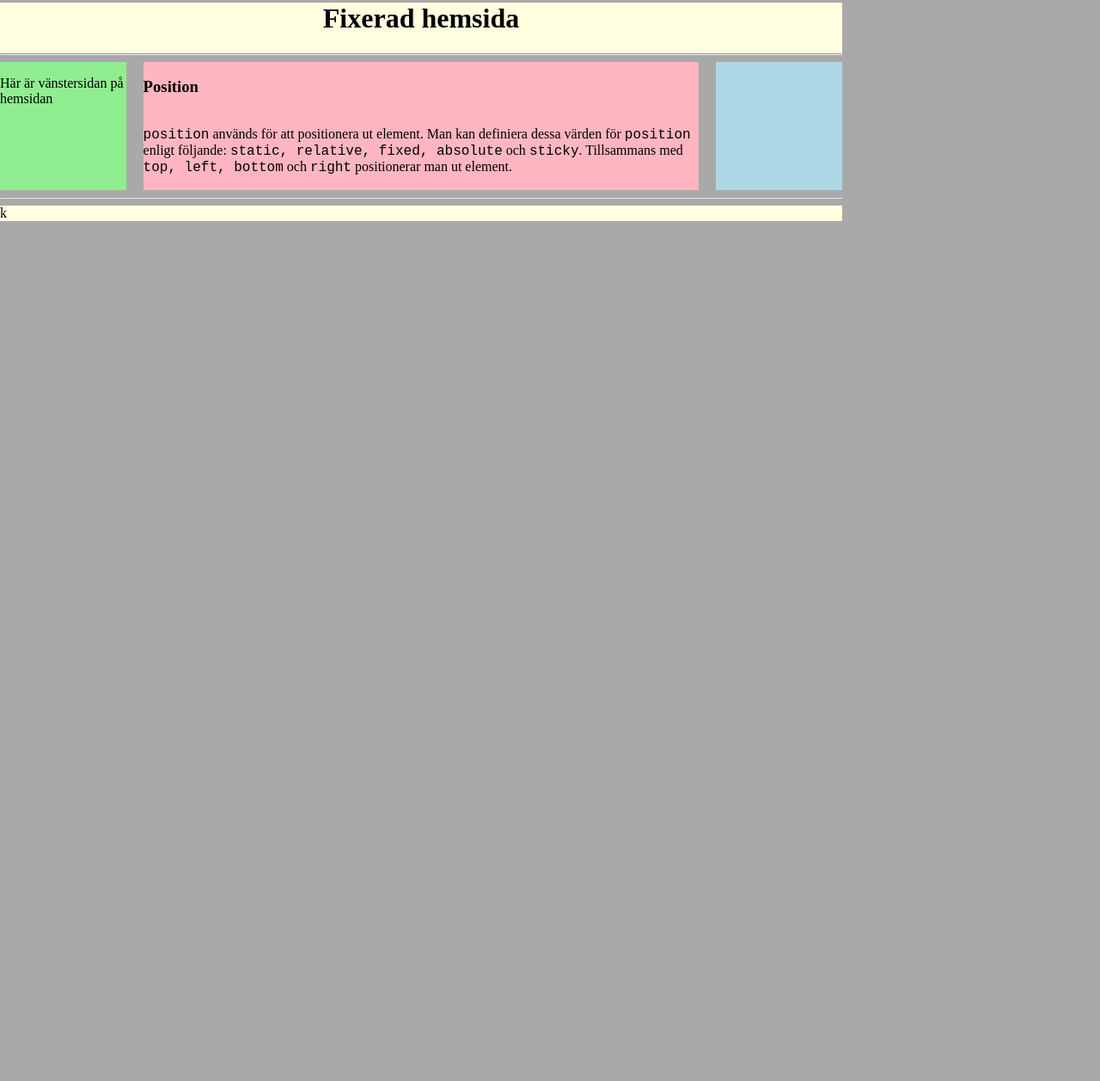
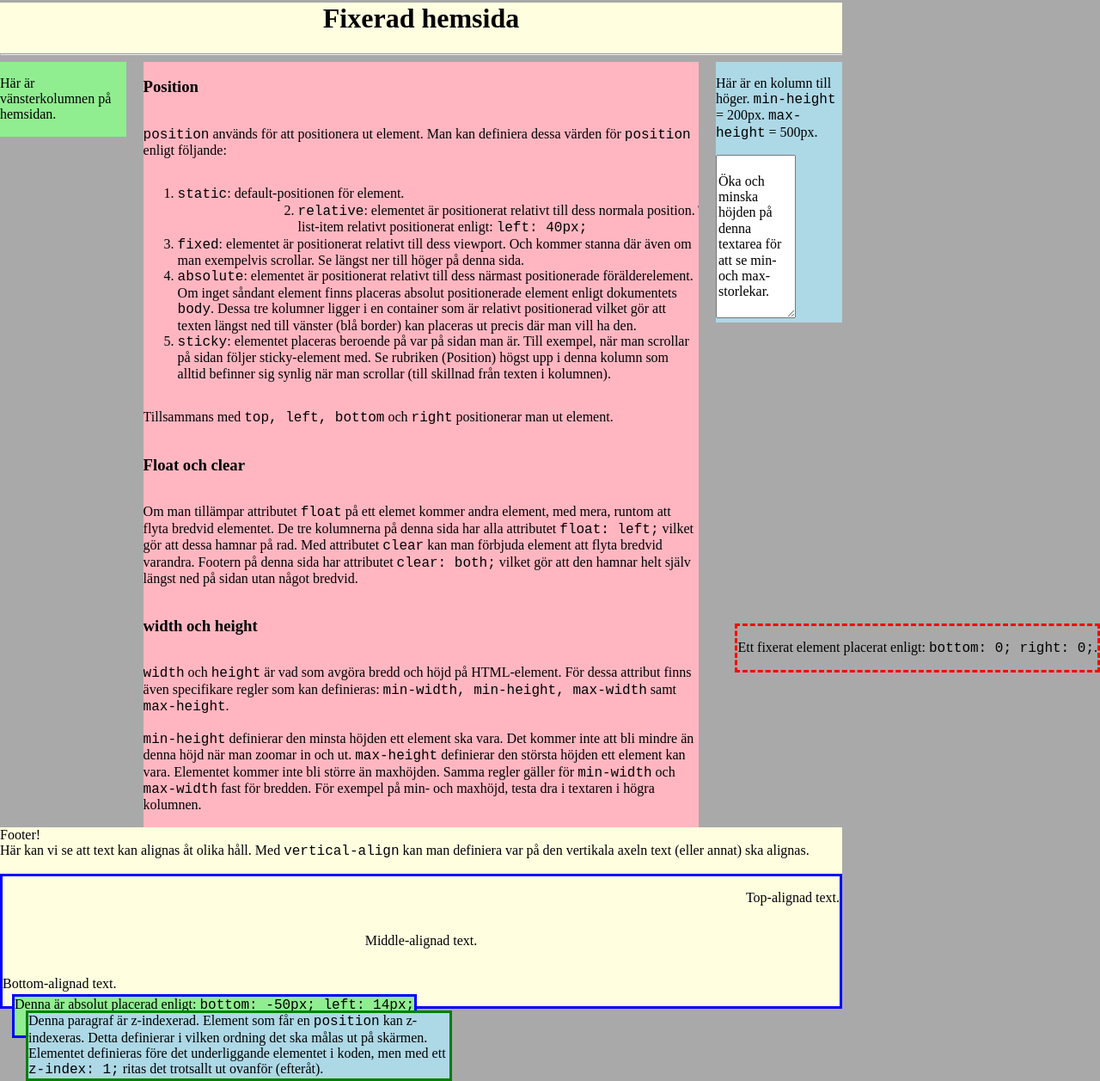
Before and after one commit to Oskarzito/WebbutvecklingKlientsidan, a plain HTML site: page 2.7/fixed.html in a window 1280 px wide. Shown: the part 18-1275 px from the top of the page at 86% size. Before the commit the page ends 800 px from the top, so only its background shows below. Drawn offline with nearby package versions, Linux system fonts and the light colour scheme.

Commit message:
2.7 continued

```diff
--- a/2.7/fixed.html
+++ b/2.7/fixed.html
@@ -16,35 +16,110 @@
             <hr>
         </header>
 
-        <div class="main-page-container">
 
         <aside class="left">
             <p>
-                    Här är vänstersidan på hemsidan
+                Här är vänsterkolumnen på hemsidan.
             </p>
         </aside>
 
         <main class="center">
-                <h3>Position</h3>
+            <h3 class="sticky">Position</h3>
             <p>
-                    <code>position</code> används för att positionera ut element.
-                    Man kan definiera dessa värden för <code>position</code> enligt
-                    följande: <code>static,
-                    relative, fixed, absolute</code> och <code>sticky</code>. Tillsammans med <code>top,
-                    left, bottom</code> och <code>right</code> positionerar man
-                    ut element.
+                <code>position</code> används för att positionera ut element. Man kan definiera dessa värden för <code>position</code> enligt följande:
             </p>
+            <ol>
+                <li>
+                    <code>static</code>: default-positionen för element.
+                </li>
+                <li class="relative">
+                    <code>relative</code>: elementet är positionerat relativt till dess normala position. Till exempel är detta list-item relativt positionerat enligt:
+                    <code>left: 40px;</code>
+                </li>
+                <li>
+                    <code>fixed</code>: elementet är positionerat relativt till dess viewport. Och kommer stanna där även om man exempelvis scrollar. Se längst ner till höger på denna sida.
+                </li>
+                <li>
+                    <code>absolute</code>: elementet är positionerat relativt till dess närmast positionerade förälderelement. Om inget såndant element finns placeras absolut positionerade element enligt dokumentets <code>body</code>. Dessa tre kolumner
+                    ligger i en container som är relativt positionerad vilket gör att texten längst ned till vänster (blå border) kan placeras ut precis där man vill ha den.
+                </li>
+                <li>
+                    <code>sticky</code>: elementet placeras beroende på var på sidan man är. Till exempel, när man scrollar på sidan följer sticky-element med. Se rubriken (Position) högst upp i denna kolumn som alltid befinner sig synlig när man scrollar
+                    (till skillnad från texten i kolumnen).
+                </li>
+            </ol>
+            <p>
+                Tillsammans med <code>top,
+                    left, bottom</code> och <code>right</code> positionerar man ut element.
+            </p>
+
+            <h3>Float och clear</h3>
+            <p>
+                Om man tillämpar attributet <code>float</code> på ett elemet kommer andra element, med mera, runtom att flyta bredvid elementet.
+                De tre kolumnerna på denna sida har alla attributet <code>float: left;</code> vilket gör att dessa hamnar på rad.
+                Med attributet <code>clear</code> kan man förbjuda element att flyta bredvid varandra. Footern på denna sida har attributet
+                <code>clear: both;</code> vilket gör att den hamnar helt själv längst ned på sidan utan något bredvid.
+            </p>
+
+            <h3>width och height</h3>
+            <p>
+                <code>width</code> och <code>height</code> är vad som avgöra bredd och höjd
+                på HTML-element. För dessa attribut finns även specifikare regler som kan definieras:
+                <code>min-width, min-height, max-width</code> samt <code>max-height</code>. <br> <br>
+
+                <code>min-height</code> definierar den minsta höjden ett element ska vara. Det kommer inte
+                att bli mindre än denna höjd när man zoomar in och ut. <code>max-height</code> definierar den
+                största höjden ett element kan vara. Elementet kommer inte bli större än maxhöjden.
+                Samma regler gäller för <code>min-width</code> och <code>max-width</code> fast för bredden.
+                För exempel på min- och maxhöjd, testa dra i textaren i högra kolumnen.
+            </p>
+
         </main>
 
         <aside class="right">
-
+            <p>
+                Här är en kolumn till höger. <code>min-height</code> = 200px.
+                <code>max-height</code> = 500px.
+            </p>
+            <textarea name="name" rows="10" cols="8">
+                Öka och minska höjden på denna textarea för att se min- och max-storlekar.
+            </textarea>
         </aside>
 
+        <footer class="footer">
+            <p>
+                Footer! <br>
+                Här kan vi se att text kan alignas åt olika håll. Med <code>vertical-align</code> kan
+                man definiera var på den vertikala axeln text (eller annat) ska alignas.
+            </p>
+            <div class="aligned-paragraphs">
+                <p class="top-align">
+                    Top-alignad text.
+                </p>
+                <p class="middle-align">
+                    Middle-alignad text.
+                </p>
+                <p class="bottom-align">
+                    Bottom-alignad text.
+                </p>
             </div>
-        <hr>
-        <footer class="footer">
-k
+            <p class="absolute z-indexed">
+                Denna paragraf är z-indexerad. Element som får en <code>position</code> kan z-indexeras. Detta definierar i vilken ordning det ska målas ut på skärmen. Elementet definieras före det underliggande elementet i koden, men med ett <code>z-index: 1;</code> ritas det trotsallt ut ovanför (efteråt).
+            </p>
+
+            <p class="absolute">
+                Denna är absolut placerad enligt: <code>bottom: -50px; left: 14px;</code>
+            </p>
+
+
         </footer>
+
+        <div class="fixed-bottom-right">
+            <p>
+                Ett fixerat element placerat enligt:
+                <code>bottom: 0; right: 0;</code>.
+            </p>
+        </div>
 
     </div>
 </body>
--- a/2.7/stylesheets/fixed.css
+++ b/2.7/stylesheets/fixed.css
@@ -14,10 +14,6 @@ body {
     width: 980px;
 }
 
-.main-page-container {
-
-}
-
 .left {
 
 }
@@ -31,5 +27,5 @@ body {
 }
 
 .footer {
-
+    min-height: 60px;
 }
--- a/2.7/stylesheets/template.css
+++ b/2.7/stylesheets/template.css
@@ -11,6 +11,8 @@ body {
 .header {
     background-color: lightyellow;
     text-align: center;
+    position: sticky;
+    top: 0;
 }
 
 .page-container {
@@ -18,14 +20,19 @@ body {
 }
 
 .main-page-container {
-    display: flex;
-    flex-direction: row;
+    /*display: flex;
+    flex-direction: row;*/
+    position: relative;
+}
+
+.left, .center, .right {
+    float: left;
 }
 
 .left {
     background-color: lightgreen;
     width: 15%;
-    display: flex;
+    /*display: flex;*/
 }
 
 .center {
@@ -35,14 +42,78 @@ body {
     margin-right: 2%;
     display: flex;
     flex-direction: column;
+    overflow: auto;
 }
 
 .right {
     background-color: lightblue;
     width: 15%;
-    display: flex;
+    min-height: 200px;
+    max-height: 500px;
+    /*display: flex;*/
 }
 
 .footer {
     background-color: lightyellow;
+    clear: both;
+    position: relative;
 }
+
+.relative {
+    position: relative;
+    left: 140px;
+}
+
+.fixed-bottom-right {
+    position: fixed;
+    bottom: 0;
+    right: 0;
+    border-style: dashed;
+    border-color: red;
+}
+
+.absolute {
+    position: absolute;
+    bottom: -50px;
+    left: 14px;
+    border: solid blue;
+    padding-bottom: 25px;
+    background-color: lightgreen;
+}
+
+.z-indexed {
+    bottom: -100px;
+    left: 30px;
+    background-color: lightblue;
+    padding-bottom: 0px;
+    border-color: green;
+    z-index: 1;
+    max-width: 50%;
+}
+
+.sticky {
+    position: sticky;
+    top: 0;
+    left: 0;
+}
+
+.aligned-paragraphs {
+    display: flex;
+    flex-direction: column;
+    text-align: center;
+    border: solid blue;
+}
+
+.top-align {
+    vertical-align: top;
+    text-align: right;
+}
+
+.middle-align {
+    vertical-align: middle;
+}
+
+.bottom-align {
+    vertical-align: bottom;
+    text-align: left;
+}
```
Lines whose indentation alone changed are shown as unchanged.
